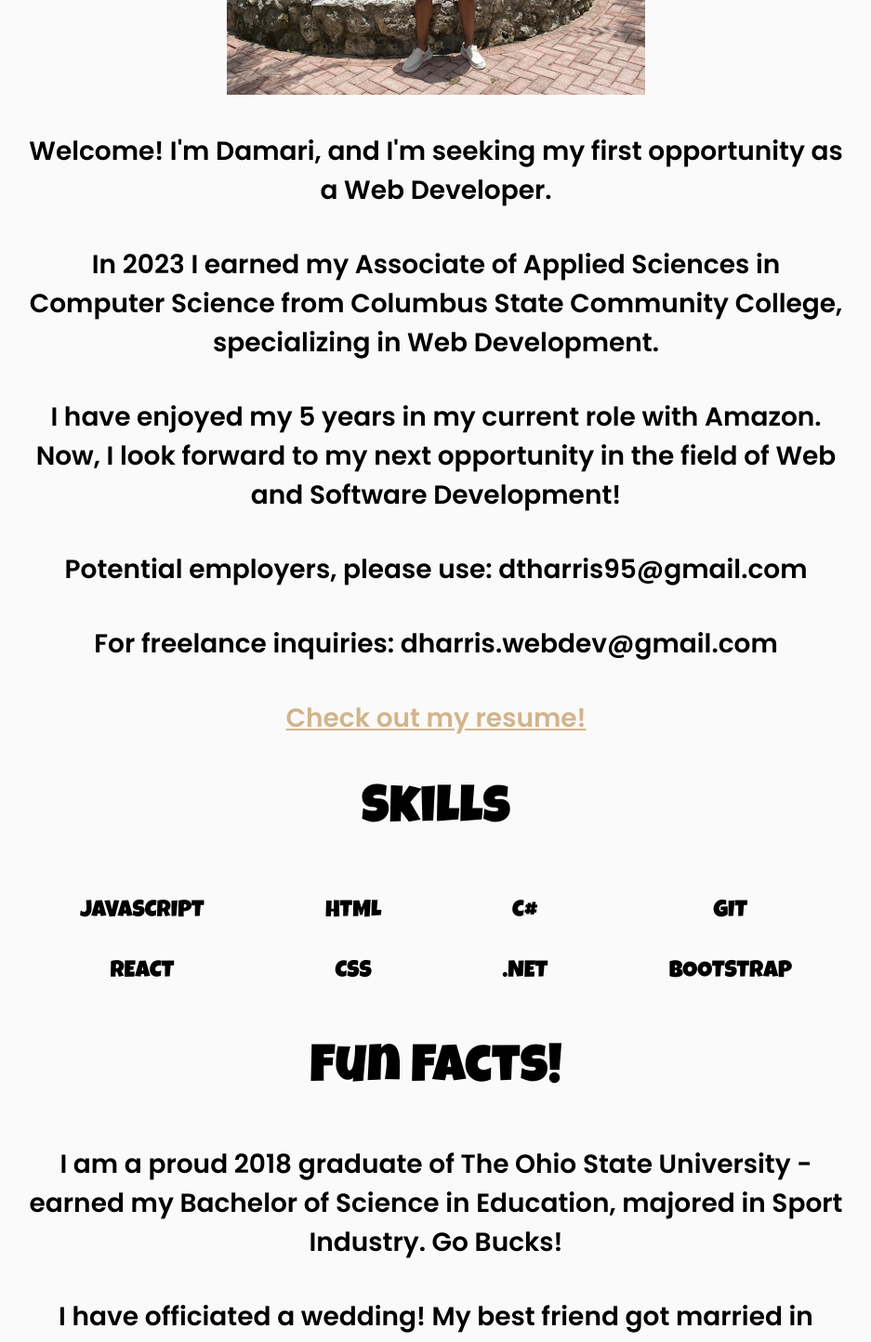
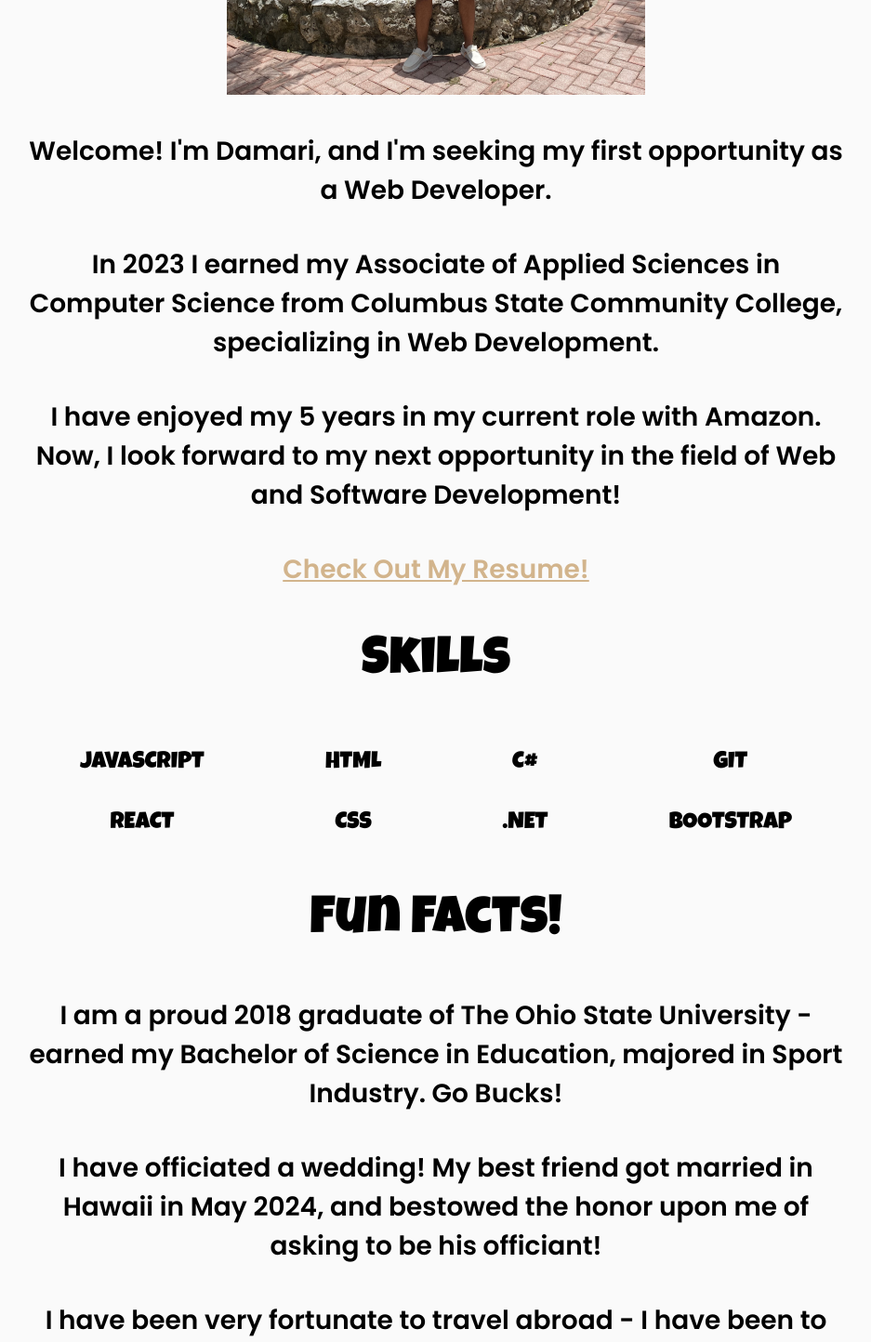
Before and after one commit to dtharris95/damari-harris-portfolio, a React (Create React App) app: page / in a window 1280 px wide. Shown: the part 860-2304 px from the top of the page at 93% size, without its empty margins (171-1108 px from the left). Built offline with nearby package versions, Linux system fonts and the light colour scheme.

Commit message:
Update index.js

```diff
--- a/src/components/Homepage/index.js
+++ b/src/components/Homepage/index.js
@@ -1,12 +1,11 @@
-import { FontAwesomeIcon } from "@fortawesome/react-fontawesome";
+// import { FontAwesomeIcon } from "@fortawesome/react-fontawesome";
 import {} from "@fortawesome/free-solid-svg-icons";
 import "./index.scss";
 import "animate.css";
-import officiant from "../../assets/images/officiant.png";
+// import officiant from "../../assets/images/officiant.png";
 import vacation from "../../assets/images/vacation.png";
-import graduate from "../../assets/images/graduate.png";
+// import graduate from "../../assets/images/graduate.png";
 import DamariHarrisResume2024 from "../../assets/resume/DamariHarrisResume2024.pdf";
-import Accordion from "../Accordion/accordion";
 import Cards from "../Cards/cards";
 
 const Homepage = () => {
@@ -21,31 +20,14 @@ const Homepage = () => {
           <h2 className="about-me">About Me</h2>
 
           <div className="image-container">
-            {/* <div className="personalimg-container">
-              <img
-                aria-label="Officiant of a wedding"
-                className="officiant-img"
-                src={officiant}
-              ></img>
-            </div> */}
-            <div>
             <img
               aria-label="On vacation"
               className="vacation-img"
-                // height="450px"
-                // width="450px"
               src={vacation}
             ></img>
           </div>
-            {/* <div>
-              <img
-                aria-label="Graduate"
-                className="graduate-img"
-                src={graduate}
-              ></img>
-            </div> */}
-          </div>
 
+          <div className="info-container">
             <p className="info-text">
               Welcome! I'm Damari, and I'm seeking my first opportunity as a Web
               Developer.
@@ -57,20 +39,21 @@ const Homepage = () => {
             </p>
             <p className="info-text">
               I have enjoyed my 5 years in my current role with Amazon. Now, I
-            look forward to my next opportunity in the field of Web and Software
-            Development!
+              look forward to my next opportunity in the field of Web and
+              Software Development!
             </p>
-          <p className="info-text">
+            {/* <p className="info-text">
               Potential employers, please use: dtharris95@gmail.com
             </p>
             <p className="info-text">
               For freelance inquiries: dharris.webdev@gmail.com{" "}
-          </p>
+            </p> */}
             <p className="info-text">
               <a className="resume-link" href={DamariHarrisResume2024}>
-              Check out my resume!
+                Check Out My Resume!
               </a>
             </p>
+          </div>
         </div>
 
         <div className="skills-section">
@@ -89,14 +72,15 @@ const Homepage = () => {
 
         <div className="facts-section">
           <h2 className="facts-heading">Fun Facts!</h2>
+          <div className="facts-container">
             <p className="info-text">
-            I am a proud 2018 graduate of The Ohio State University - earned my
-            Bachelor of Science in Education, majored in Sport Industry. Go
+              I am a proud 2018 graduate of The Ohio State University - earned
+              my Bachelor of Science in Education, majored in Sport Industry. Go
               Bucks!
             </p>
             <p className="info-text">
-            I have officiated a wedding! My best friend got married in Hawaii in
-            May 2024, and bestowed the honor upon me of asking to be his
+              I have officiated a wedding! My best friend got married in Hawaii
+              in May 2024, and bestowed the honor upon me of asking to be his
               officiant!
             </p>
             <p className="info-text">
@@ -104,6 +88,7 @@ const Homepage = () => {
               Bahamas and the Cayman Islands! I look forward to seeing where my
               future travels will take me.
             </p>
+          </div>
         </div>
 
         <div className="project-section">
```
Lines whose indentation alone changed are shown as unchanged.
